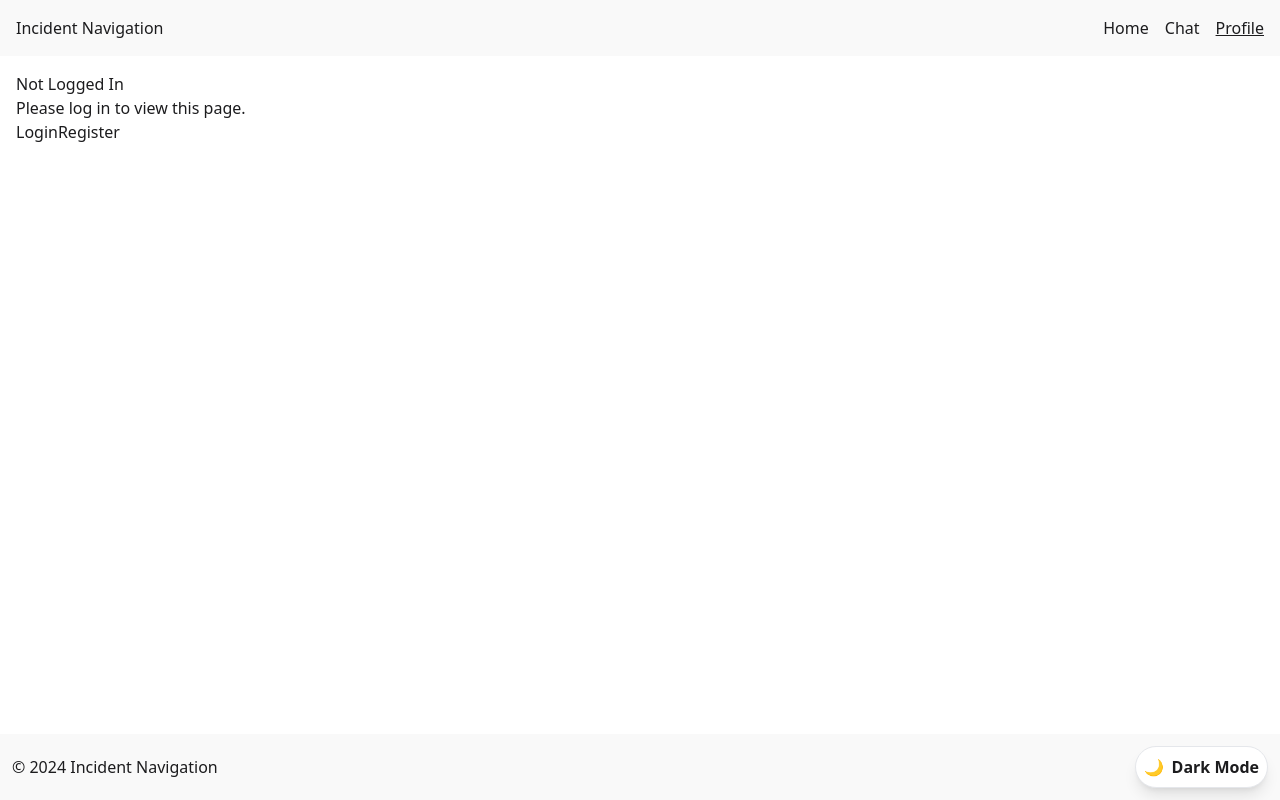
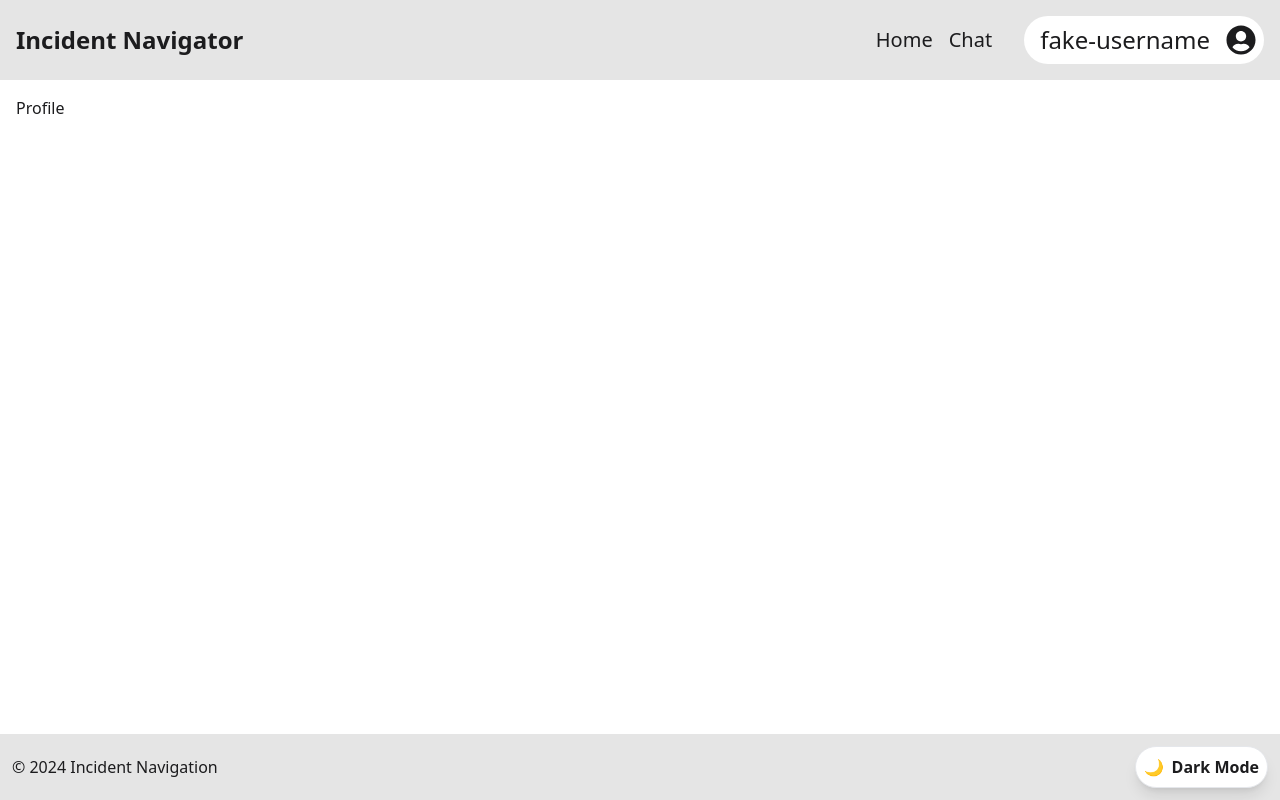
Before and after one commit to MrSneaker/IncidentNavigatorProject, a React (Create React App) app in the folder incident-nav-react/: page /profile in a window 1280 px wide. Built offline with nearby package versions, Linux system fonts and the light colour scheme.

Commit message:
#6 mise en page du header, gestion de la navigation pour pc et telephone

```diff
--- a/incident-nav-react/package.json
+++ b/incident-nav-react/package.json
@@ -6,6 +6,7 @@
     "cra-template": "1.2.0",
     "react": "^19.0.0",
     "react-dom": "^19.0.0",
+    "react-icons": "^5.4.0",
     "react-router-dom": "^7.0.2",
     "react-scripts": "^5.0.1"
   },
--- a/incident-nav-react/src/App.js
+++ b/incident-nav-react/src/App.js
@@ -9,8 +9,28 @@ import ProfilePage from './pages/ProfilePage';
 import HomePage from './pages/HomePage';
 
 import Layout from './Layout';
+import { useEffect } from 'react';
+import { useNavigate } from 'react-router-dom';
 
 function App() {
+  localStorage.setItem('authToken', 'fake-auth-token');
+  localStorage.setItem('username', 'fake-username');
+
+  function LogoutPage() {
+    const navigate = useNavigate();
+
+
+    useEffect(() => {
+      localStorage.removeItem('authToken');
+      localStorage.removeItem('username');
+
+
+      navigate('/login');
+    }, [navigate]);
+
+    return null;
+  }
+
   return (
     <Router>
       <Layout>
@@ -22,6 +42,9 @@ function App() {
           {/* User */}
           <Route path="/register" element={<RegisterPage/>} />
           <Route path="/login" element={<LoginPage/>} />
+          <Route path="/logout" element={<LogoutPage />} />
+
+          {/* Profile */}
           <Route path="/profile" element={
             <ProtectedRoute>
               <ProfilePage/>
--- a/incident-nav-react/src/Layout.js
+++ b/incident-nav-react/src/Layout.js
@@ -4,9 +4,8 @@ import Footer from './components/footer/Footer';
 
 const Layout = ({ children }) => {
     const navLinks = [
-        { path: '/', label: 'Home' },
-        { path: '/chat', label: 'Chat' },
-        { path: '/profile', label: 'Profile' }
+        { path: '/', label: 'Home', visibleWhenLoggedIn: 0, enabledWhenLoggedIn: 0 },
+        { path: '/chat', label: 'Chat', visibleWhenLoggedIn: 1, enabledWhenLoggedIn: 1 },
     ];
 
     return (
--- a/incident-nav-react/src/components/ProtectedRoute.js
+++ b/incident-nav-react/src/components/ProtectedRoute.js
@@ -2,7 +2,10 @@ import React from 'react';
 import NotLoggedPage from '../pages/NotLoggedPage';
 
 const ProtectedRoute = ({ children }) => {
-    const isAuthenticated = localStorage.getItem('authToken'); // On récupère le token du localStorage
+    const isAuthenticated = localStorage.getItem('authToken');
+    const username = localStorage.getItem('username');
+    console.log(username);
+
     console.log(isAuthenticated);
     if (!isAuthenticated) {
         return <NotLoggedPage />; // Redirection vers la page de connexion
--- a/incident-nav-react/src/components/header/Header.js
+++ b/incident-nav-react/src/components/header/Header.js
@@ -1,4 +1,5 @@
-import React, {useEffect, useState} from 'react';
+import React, { useEffect, useState } from 'react';
+import { Link } from 'react-router-dom';
 import NavBar from './NavBar';
 import MobileNavBar from './MoblieNavBar';
 
@@ -24,11 +25,11 @@ const Header = ({ navLinks }) => {
 
     return (
         <header className="p-4 flex justify-between items-center dark:bg-dark-background bg-light-background">
-            <h1>Incident Navigation</h1>
+            <Link to="/" className="text-2xl font-bold dark:text-dark-text text-light-text">Incident Navigator</Link>
             {isMobile ? (
-                <MobileNavBar navLinks={navLinks}/>
+                <MobileNavBar navLinks={navLinks} />
             ) : (
-                <NavBar navLinks={navLinks}/>
+                <NavBar navLinks={navLinks} />
             )}
         </header>
     );
--- a/incident-nav-react/src/components/header/MoblieNavBar.js
+++ b/incident-nav-react/src/components/header/MoblieNavBar.js
@@ -1,14 +1,74 @@
-import React from 'react';
+import React, { useState, useEffect } from 'react';
 import { Link, useLocation } from 'react-router-dom';
-import { useState } from 'react';
+import { FaPowerOff } from 'react-icons/fa';
 
 const MobileNavBar = ({ navLinks }) => {
     const [isOpen, setIsOpen] = useState(false);
+    const [showDropdown, setShowDropdown] = useState(false);
     const location = useLocation();
 
     const toggleNavBar = () => {
         setIsOpen(!isOpen);
     };
+
+    const username = localStorage.getItem('username');
+    const isLoggedIn = username !== '' && username !== null;
+    if (!isLoggedIn) {
+        // add login and register to navLinks
+        navLinks = [
+            ...navLinks,
+            {
+                label: 'Login',
+                path: '/login',
+                visibleWhenLoggedIn: 0,
+                enabledWhenLoggedIn: 0,
+            },
+            {
+                label: 'Register',
+                path: '/register',
+                visibleWhenLoggedIn: 0,
+                enabledWhenLoggedIn: 0,
+            },
+        ];
+    } else {
+        // add profile to navLinks
+        navLinks = [
+            ...navLinks,
+            {
+                label: 'Profile',
+                path: '/profile',
+                visibleWhenLoggedIn: 1,
+                visibleWhenLoggedOut: 0,
+            },
+        ];
+    }
+
+    navLinks = navLinks.map((link) => {
+        if (link.visibleWhenLoggedIn === 0) {
+            return { ...link, show: true };
+        }
+        if (link.visibleWhenLoggedIn === 1) {
+            return { ...link, show: isLoggedIn };
+        }
+        return { ...link, show: !isLoggedIn };
+    });
+
+    function handleLogout() {
+        // logout logic
+    }
+
+    // Close dropdown when clicking outside
+    useEffect(() => {
+        function handleClickOutside(event) {
+            if (showDropdown && !event.target.closest('.dropdown')) {
+                setShowDropdown(false);
+            }
+        }
+        document.addEventListener('mousedown', handleClickOutside);
+        return () => {
+            document.removeEventListener('mousedown', handleClickOutside);
+        };
+    }, [showDropdown]);
 
     return (
         <div>
@@ -16,7 +76,7 @@ const MobileNavBar = ({ navLinks }) => {
                 ☰
             </button>
             <div
-                className={`fixed top-0 right-0 h-full w-full bg-black/80 shadow-md transition-transform duration-300 ${
+                className={`fixed top-0 right-0 h-full w-full bg-dark-background/80 shadow-md transition-transform duration-300 backdrop-blur-sm ${
                     isOpen ? 'transform translate-x-0' : 'transform translate-x-full'
                 }`}
             >
@@ -26,19 +86,31 @@ const MobileNavBar = ({ navLinks }) => {
                 <nav className="flex justify-center w-full h-full items-center">
                     <ul className="flex flex-col space-y-4 p-4 gap-4 color-white text-2xl text-center">
                         {navLinks.map((link) => (
+                            link.show ? (
                                 <li key={link.path}>
                                     <Link
                                         to={link.path}
-                                    className={`${location.pathname === link.path ? 'underline text-accent text-bold' : 'text-white'} min-w-[100px]`}
+                                        className={`${location.pathname === link.path ? 'underline dark:text-dark-accent text-light-accent' : 'text-dark-text'}`}
                                         onClick={toggleNavBar}
                                     >
                                         {link.label}
                                     </Link>
                                 </li>
+                            ) : null
                         ))}
+
                     </ul>
                 </nav>
+                {isLoggedIn && (
+                <div className="absolute bottom-4 right-4 flex items-center space-x-2">
+                    <FaPowerOff className="text-white text-xl" />
+                    <Link to="/logout" className="text-white" onClick={handleLogout}>
+                        Logout
+                    </Link>
                 </div>
+            )}
+            </div>
+
         </div>
     );
 };
--- a/incident-nav-react/src/components/header/NavBar.js
+++ b/incident-nav-react/src/components/header/NavBar.js
@@ -1,23 +1,92 @@
-import React from 'react';
+import React, { useState } from 'react';
 import { Link, useLocation } from 'react-router-dom';
+import { FaUserCircle } from 'react-icons/fa';
 
 const NavBar = ({ navLinks }) => {
     const location = useLocation();
+    const [showDropdown, setShowDropdown] = useState(false);
+
+    const username = localStorage.getItem('username');
+    const isLoggedIn = username !== '' && username !== null;
+    if (!isLoggedIn) {
+        // add login and register to navLinks
+        navLinks = [
+            ...navLinks,
+            {
+                label: 'Login',
+                path: '/login',
+                visibleWhenLoggedIn: 0,
+                enabledWhenLoggedIn: 0,
+            },
+            {
+                label: 'Register',
+                path: '/register',
+                visibleWhenLoggedIn: 0,
+                enabledWhenLoggedIn: 0,
+            },
+        ];
+    }
+
+    navLinks = navLinks.map((link) => {
+        if (link.visibleWhenLoggedIn === 0) {
+            return { ...link, show: true };
+        }
+        if (link.visibleWhenLoggedIn === 1) {
+            return { ...link, show: isLoggedIn };
+        }
+        return { ...link, show: !isLoggedIn };
+    });
+
+
+    // Close dropdown when clicking outside
+    React.useEffect(() => {
+        function handleClickOutside(event) {
+            if (showDropdown && !event.target.closest('.dropdown')) {
+                setShowDropdown(false);
+            }
+        }
+        document.addEventListener('mousedown', handleClickOutside);
+        return () => {
+            document.removeEventListener('mousedown', handleClickOutside);
+        };
+    }, [showDropdown]);
 
     return (
-        <nav>
+        <nav className="flex justify-between items-center gap-4">
             <ul className="flex space-x-4">
                 {navLinks.map((link) => (
+                    link.show ? (
                         <li key={link.path}>
                             <Link
                                 to={link.path}
-                            className={`${location.pathname === link.path ? 'underline' : ''} min-w-[100px]`}
+                                className={`${location.pathname === link.path ? 'underline dark:text-dark-accent text-light-accent' : 'dark:text-dark-text text-light-text'} text-xl`}
                             >
                                 {link.label}
                             </Link>
                         </li>
+                    ) : null
                 ))}
             </ul>
+            {isLoggedIn && (
+                <div className="relative flex items-center dropdown" onClick={() => setShowDropdown(!showDropdown)}>
+                    <button className="bg-light-surface dark:bg-dark-surface hover:dark:bg-dark-accent hover:bg-light-accent dark:text-dark-text text-light-text text-2xl ml-4 flex items-center gap-4 p-0 pl-4 rounded-full h-12 justify-center" onClick={() => setShowDropdown(!showDropdown)}>
+                        <span className="hidden sm:inline text-md">
+                            {username}
+                        </span>
+                        <FaUserCircle className="mr-2 text-3xl" />
+                    </button>
+                    <div className="absolute top-full right-0 mt-2 w-48 bg-white dark:bg-dark-surface rounded-md shadow-xl p-1" style={{ display: showDropdown ? 'block' : 'none' }}>
+                        <Link
+                            to="/profile"
+                            className="block px-4 py-2 rounded-md text-xl text-light-text dark:text-dark-text hover:bg-light-background dark:hover:bg-dark-background">
+                            Profile
+                        </Link>
+                        <Link to="/logout" className="block px-4 py-2 rounded-md text-xl text-light-text dark:text-dark-text hover:bg-light-background dark:hover:bg-dark-background">
+                            Disconnect
+                        </Link>
+                    </div>
+                </div>
+            )}
         </nav>
     );
 };
--- a/incident-nav-react/tailwind.config.js
+++ b/incident-nav-react/tailwind.config.js
@@ -10,7 +10,7 @@ module.exports = {
       colors: {
         // Thème clair
         light: {
-          background: '#F9F9F9', // Arrière-plan principal (blanc pur)
+          background: '#E5E5E5', // Arrière-plan principal (gris clair)
           surface: '#FFFFFF', // Arrière-plan des cartes et des panneaux
           text: '#1C1C1E', // Couleur du texte principal (noir)
           accent: '#7FBF7F', // Vert Calme pour les boutons/accents
```
Also changed, not shown: 1 other file (tests, documents, lock files or other folders). Lines whose indentation alone changed are shown as unchanged.
